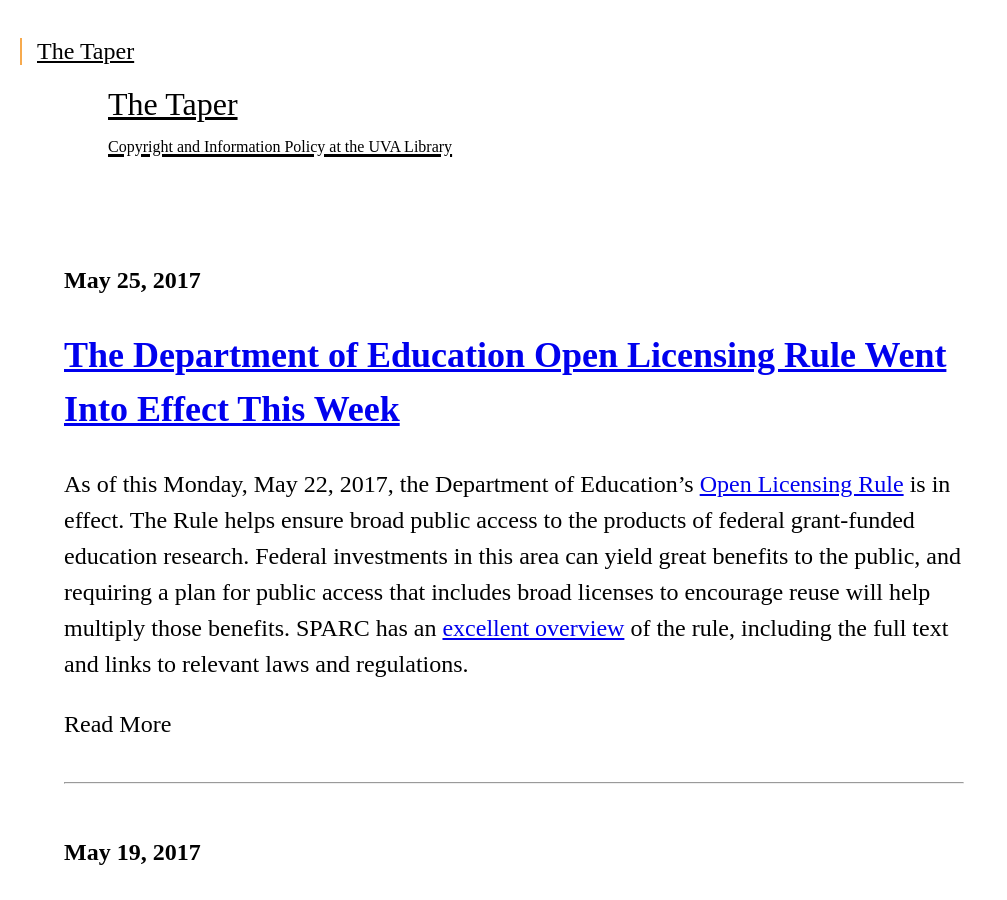
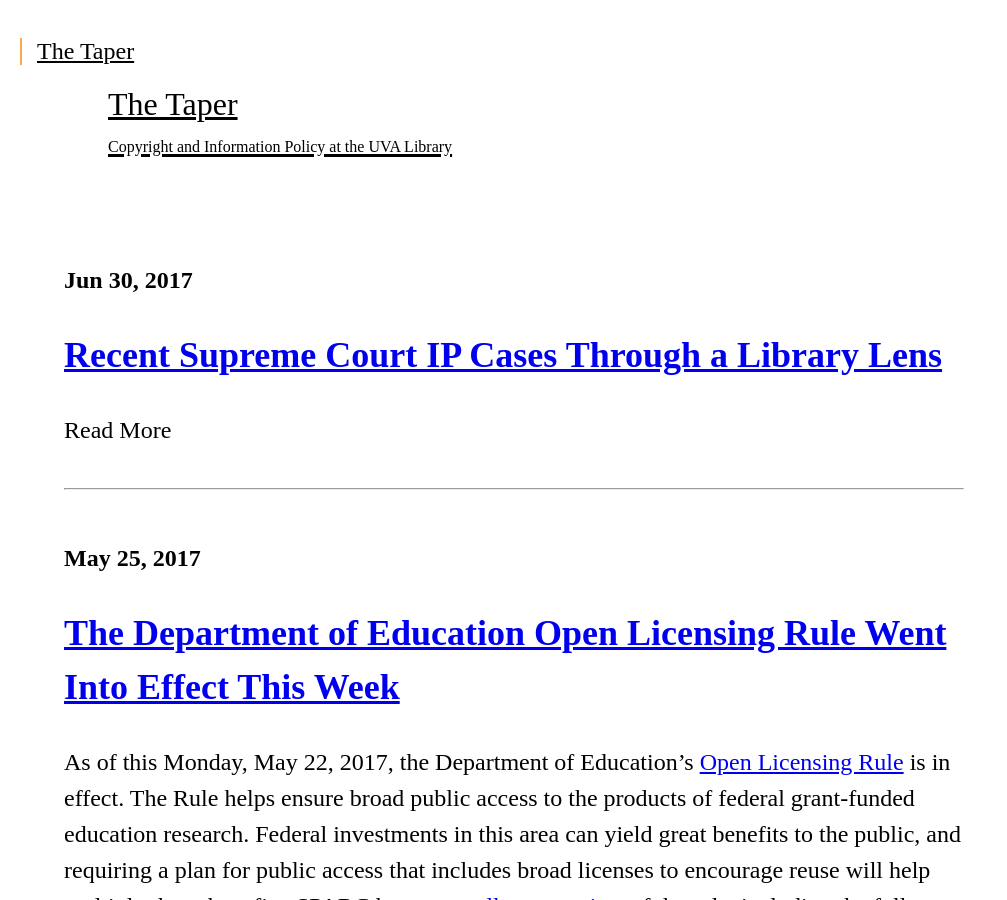
Before and after one commit to uvalib/thetaper, a Jekyll site: the page built from index.html, in a window 1280 px wide and 900 px high. Shown: the whole window, without its empty margins (0-1007 px from the left). Built offline with Jekyll 4.4.1, drawn with Linux system fonts in a browser that asks for light colours; some web fonts are replaced; comment, search, counter and statistics services are not loaded; some of the changed lines change nothing that is shown.

Commit message:
Created 2017-06-30-recent-supreme-court-ip-cases-through-a-library-lens.md

```diff
--- a/_posts/2017-06-30-recent-supreme-court-ip-cases-through-a-library-lens.md
+++ b/_posts/2017-06-30-recent-supreme-court-ip-cases-through-a-library-lens.md
@@ -1,12 +1,12 @@
 ---
 layout: post
-published: false
+published: true
 comments: true
 date: '2017-06-30 15:37 -0400'
 title: Recent Supreme Court IP Cases Through a Library Lens
 categories: ''
 excerpt: ''
-excerpt_separator: ''
+excerpt_separator: <!--more-->
 ---
 The US Supreme Court wrapped up its most recent term last week, and it was a big one for intellectual property and access to information. Three opinions in particular strike me as having interesting, if indirect, implications for libraries and their users. The patent case *[Impressions Products v. Lexmark](https://www.supremecourt.gov/opinions/16pdf/15-1189_ebfj.pdf)* and the First Amendment case *[Packingham v. North Carolina](http://www.scotusblog.com/case-files/cases/packingham-v-north-carolina/)* bode well for core library interests, signaling broad solicitude for owners’ rights (in contrast to IP-holders’ rights) and the right to access the Internet, respectively. The trademark case *[Matal v. Tam](http://www.scotusblog.com/case-files/cases/lee-v-tam/)* is less encouraging, but only indirectly so; the court misunderstood a fundamental fact about intellectual property and so missed an opportunity to recognize the government’s discretion to shape IP policy in service of the public interest.
 
```
